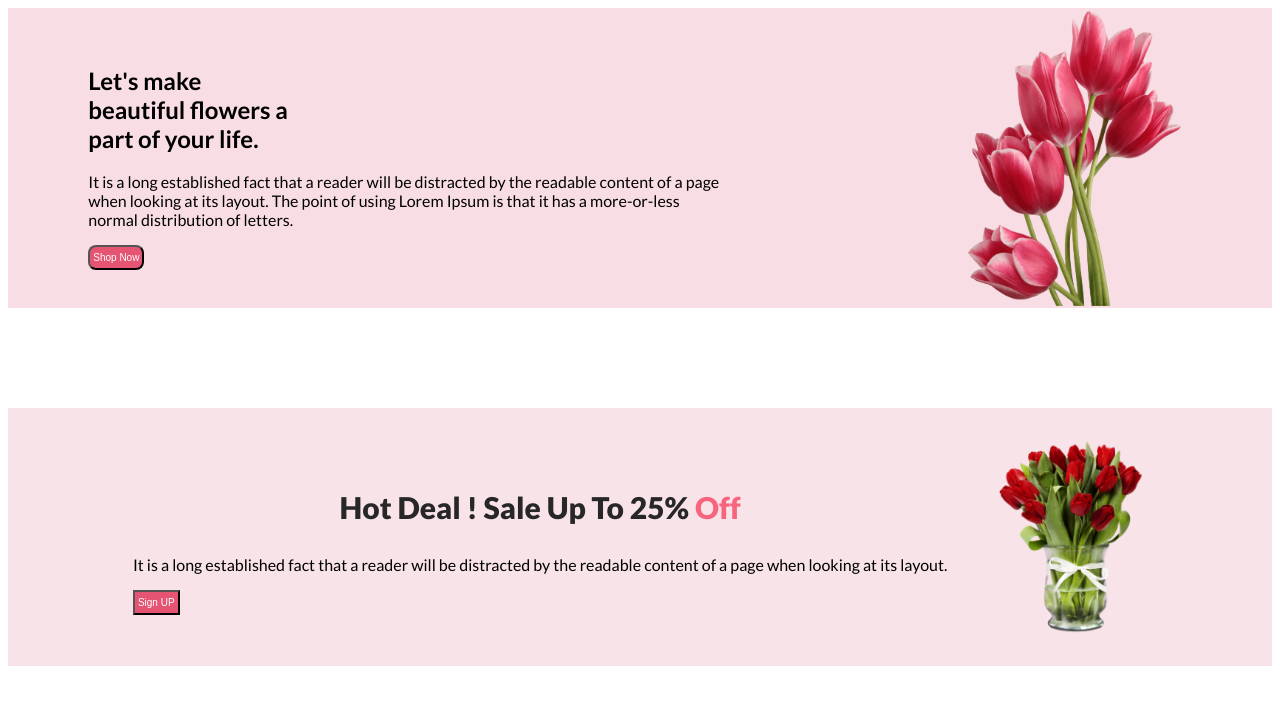
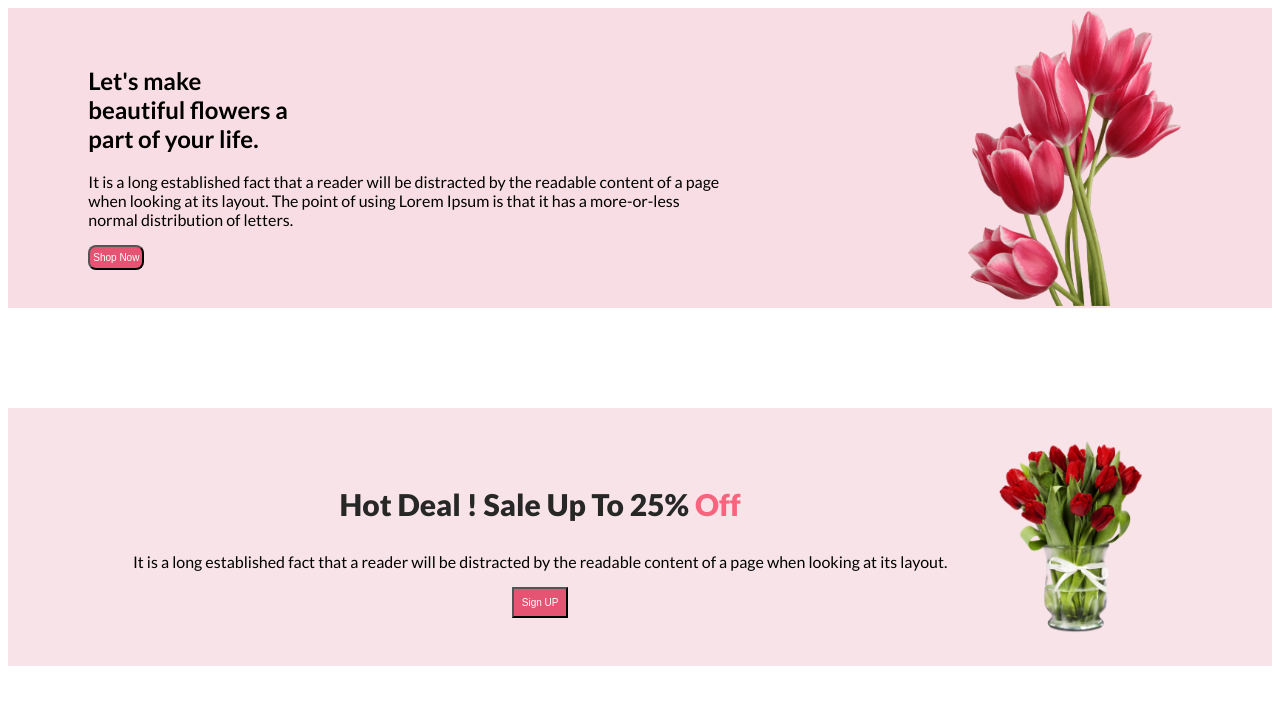
Before and after one commit to Mainul21/flower_shop, a plain HTML site: page index.html in a window 1280 px wide. Drawn offline with Linux system fonts and the light colour scheme.

Commit message:
sale section done

```diff
--- a/styles/flower.css
+++ b/styles/flower.css
@@ -56,6 +56,12 @@ span{
     background-color: #f7e3e8;
     margin-top: 100px;
 }
+
+.sale-content{
+    justify-content: center;
+    align-items: center;
+    text-align: center;
+}
 .sale-title{
     color: #272727;
     font-size: 30px;
@@ -70,12 +76,7 @@ span{
 }
 
 #sale-btn{
-    display: flex;
-    justify-content: center;
-    align-items: center;
-    align-content: center;
-    align-self:center ;
-    padding: 5px 3px;
+    padding: 8px 8px;
     gap: 10px;
     background: #E55473;
     color: #FFF;
```
